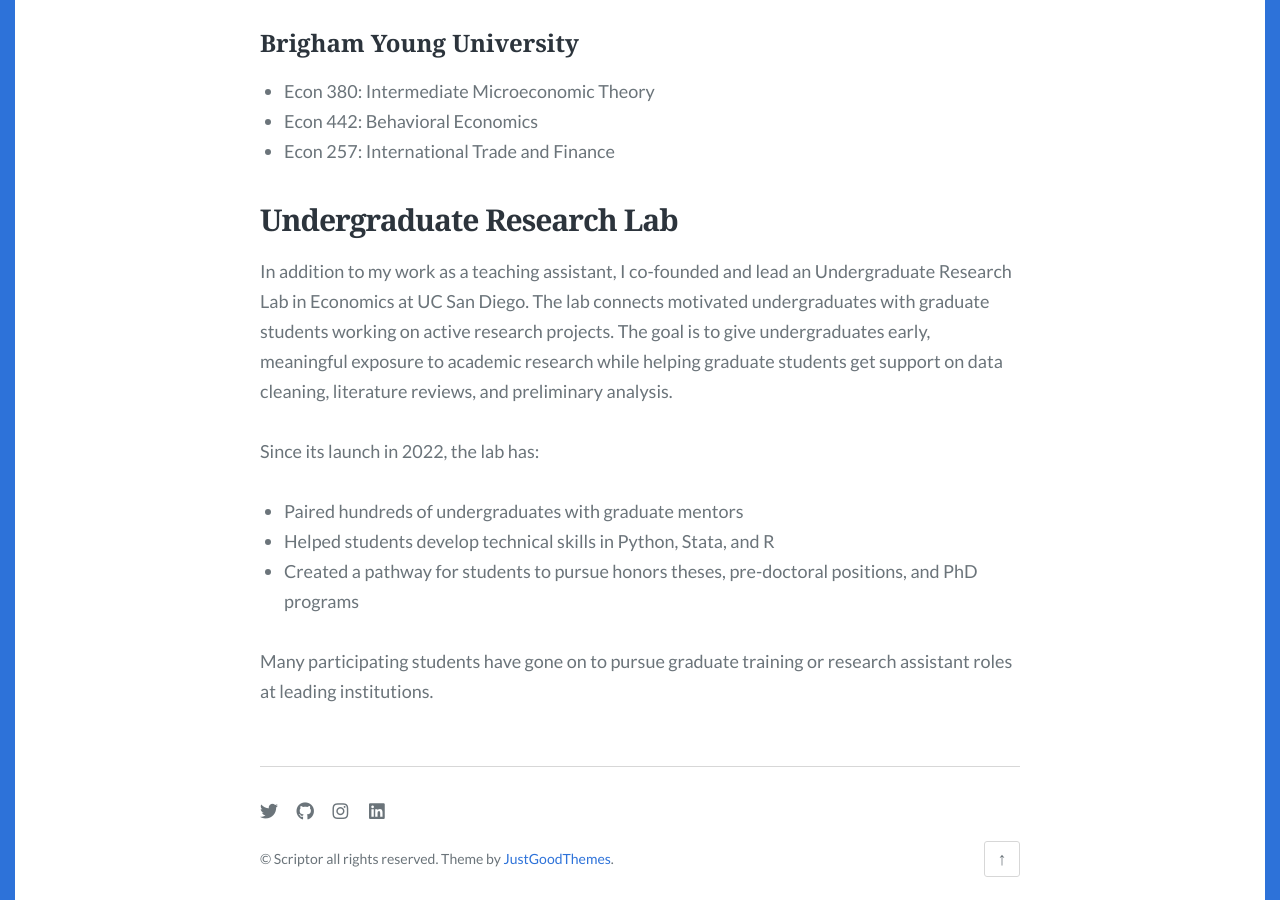
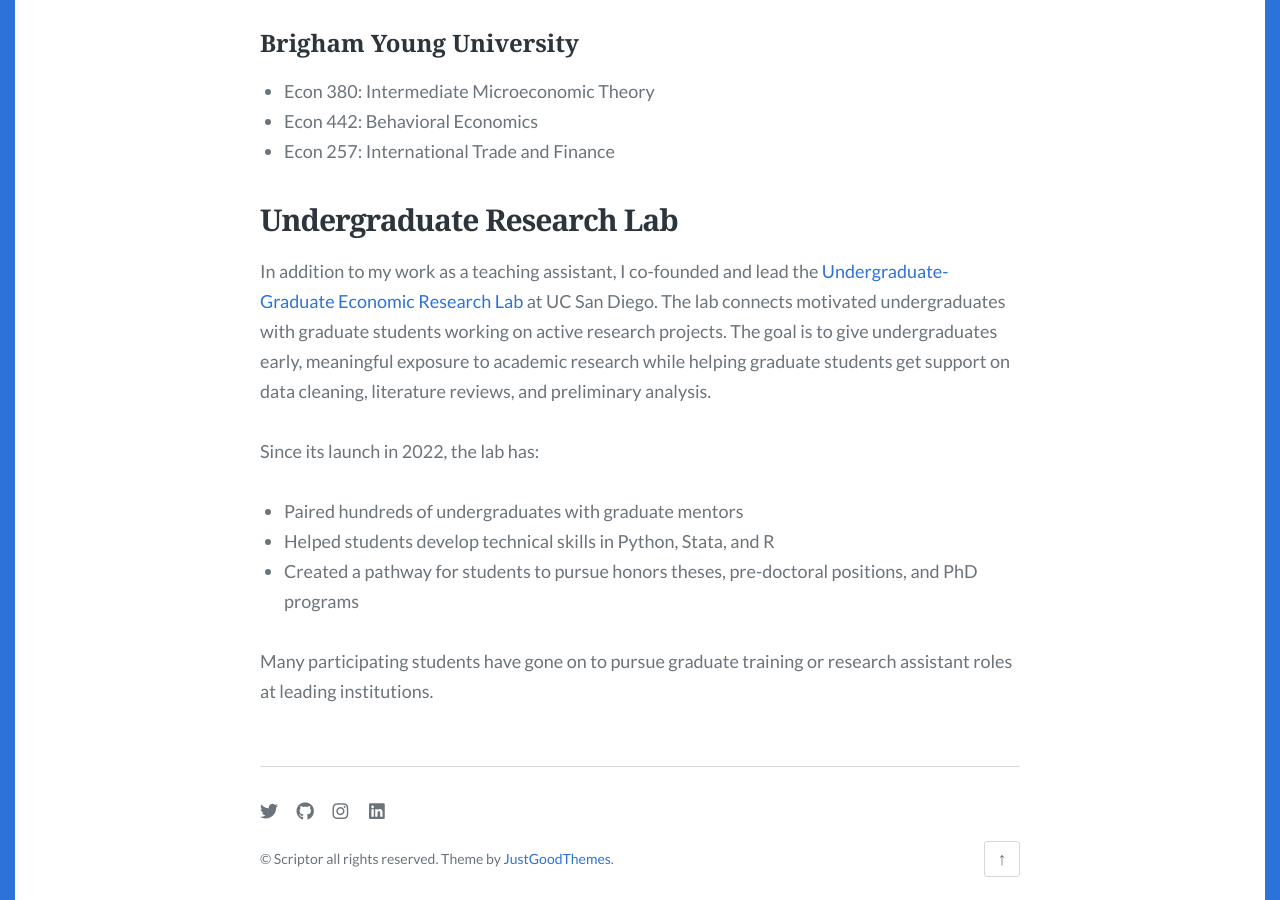
Before and after one commit to kgilliat/kgilliat.github.io, a Jekyll site: the page built from teaching.md, in a window 1280 px wide and 900 px high, scrolled down 533 px. Built offline with Jekyll 4.4.1, drawn with Linux system fonts in a browser that asks for light colours; some web fonts are replaced.

Commit message:
Update teaching.md

```diff
--- a/teaching.md
+++ b/teaching.md
@@ -16,7 +16,7 @@
 + Econ 257: International Trade and Finance
 
 ## Undergraduate Research Lab
-In addition to my work as a teaching assistant, I co-founded and lead an Undergraduate Research Lab in Economics at UC San Diego. The lab connects motivated undergraduates with graduate students working on active research projects. The goal is to give undergraduates early, meaningful exposure to academic research while helping graduate students get support on data cleaning, literature reviews, and preliminary analysis.
+In addition to my work as a teaching assistant, I co-founded and lead the [Undergraduate-Graduate Economic Research Lab](https://economics.ucsd.edu/undergraduate-program/resources/undergraduate-graduate-research-lab/index.html) at UC San Diego. The lab connects motivated undergraduates with graduate students working on active research projects. The goal is to give undergraduates early, meaningful exposure to academic research while helping graduate students get support on data cleaning, literature reviews, and preliminary analysis.
 
 Since its launch in 2022, the lab has:
 
```
